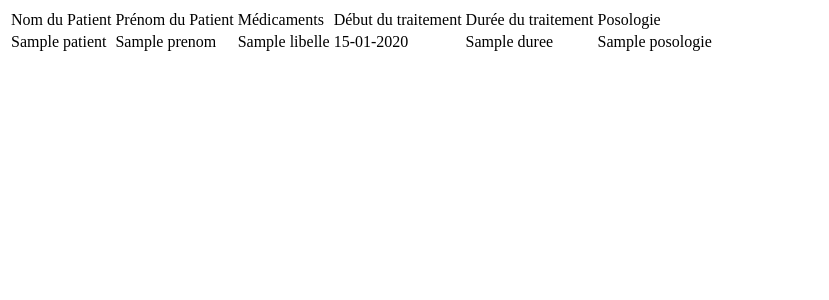
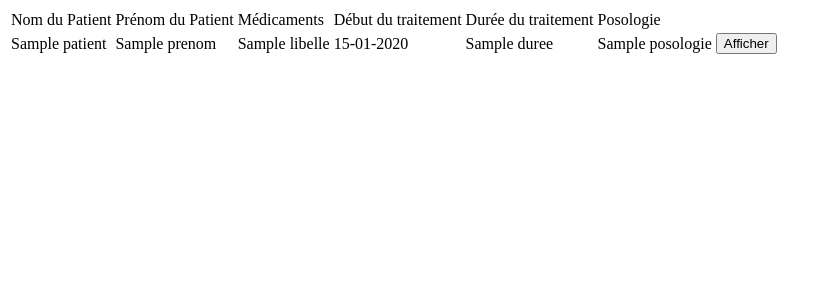
Before and after one commit to Frontaz1/PARTIEL_Gestion_Traitements_lang_miroux_oudshoorn, a Symfony app: template partiel/templates/indication/index.html.twig in a window 1280 px wide. Shown: the top 300 px of the page, without its empty margins (0-829 px from the left). Run offline with Twig, Linux system fonts and the light colour scheme; the template is opened without the code that fills it: most values are stand-ins (such as "Sample title", 1, 10 or a date in 2020); some libraries are stand-ins or nearby versions.

Commit message:
modif indication

```diff
--- a/partiel/templates/indication/index.html.twig
+++ b/partiel/templates/indication/index.html.twig
@@ -28,6 +28,7 @@
             <td>{{indication.traitement.dateDeb|date('d-m-Y')}}</td>
             <td>{{indication.traitement.duree}}</td>
             <td>{{indication.posologie}}</td>
+            <td><a href="{{path('indication',{id:indication.id})}}"><button type="button">Afficher</button></td>
         </tr>
         {% else %}
         {% if indications is defined and indications != null %}
```
